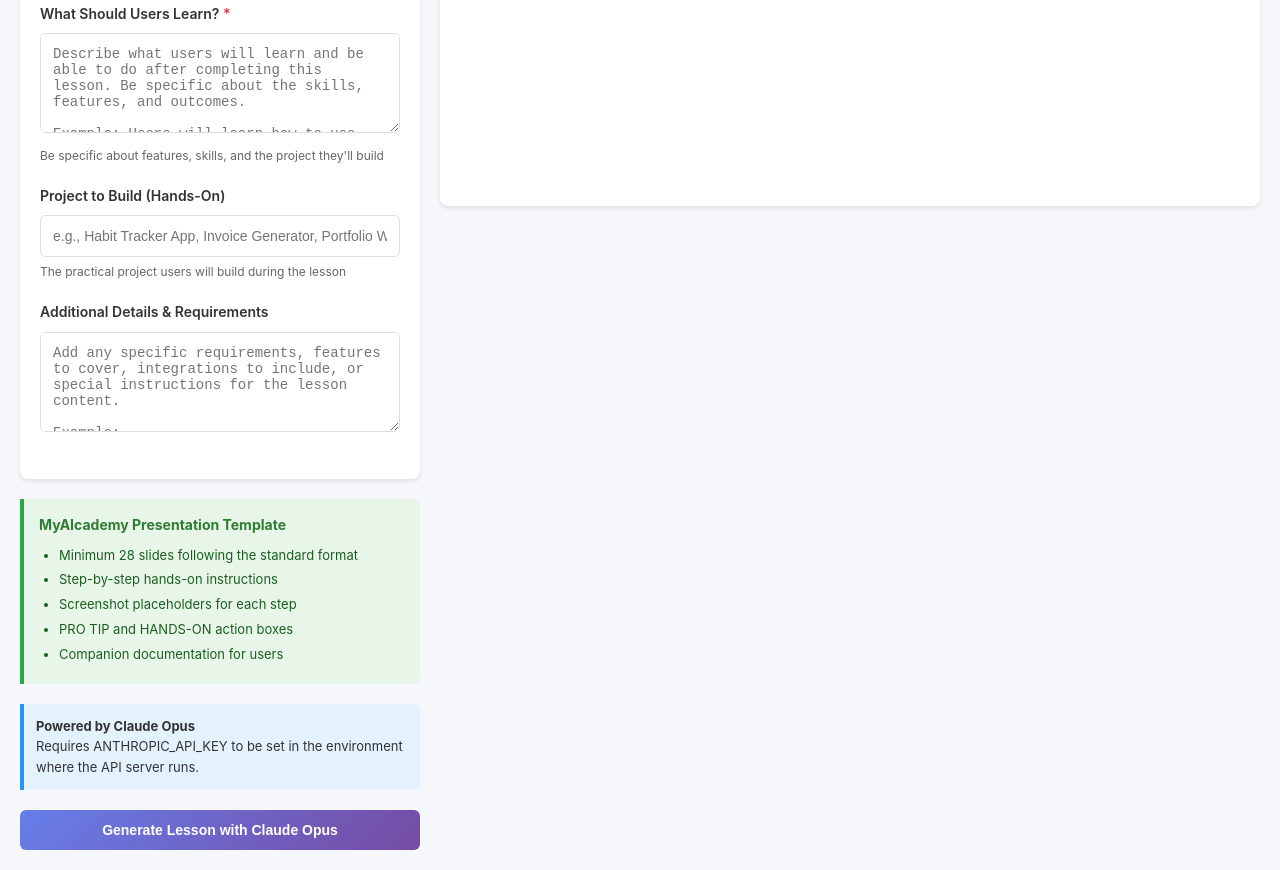
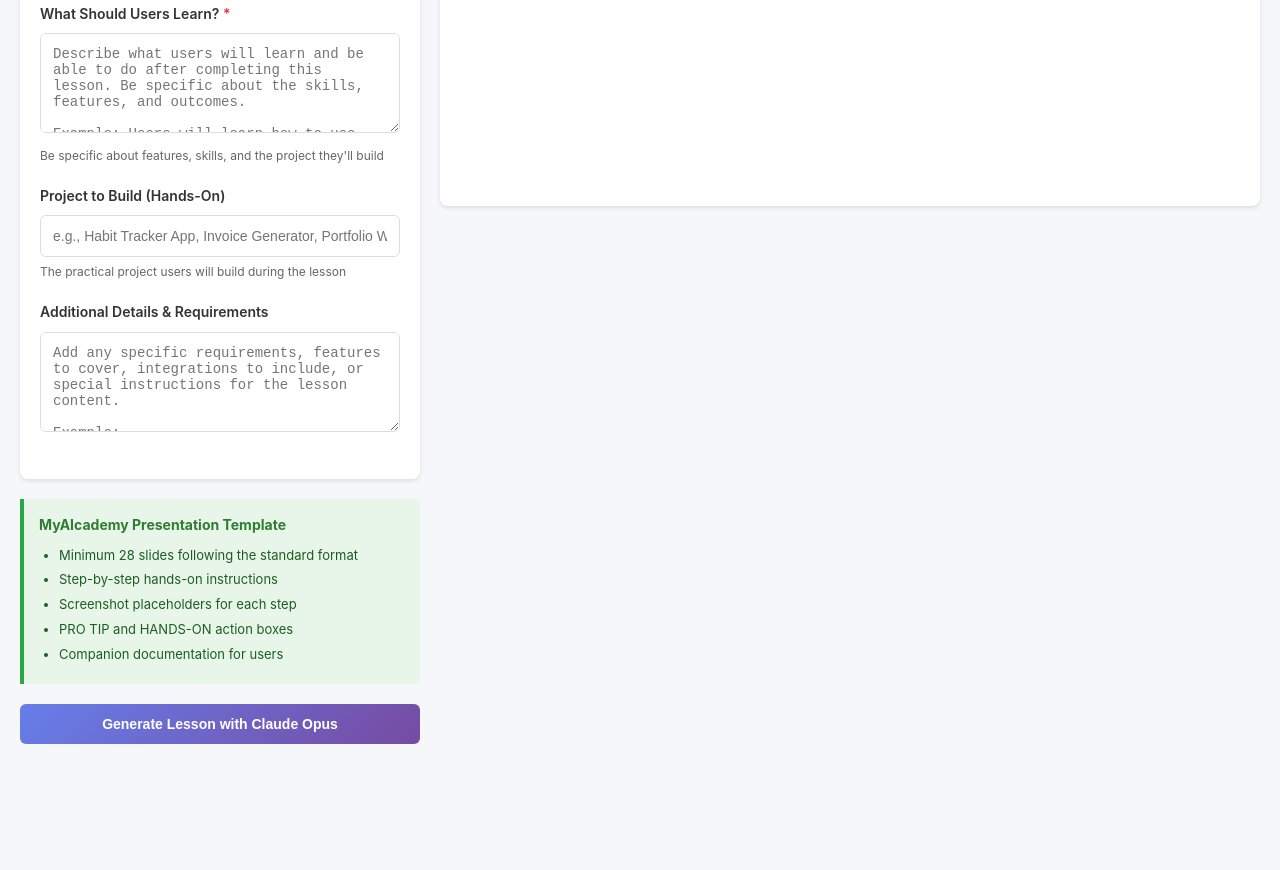
Before and after one commit to malikamalik/myai-curriculum-engine, a website: page public/lesson-builder.html in a window 1280 px wide. Shown: the part 622-1492 px from the top of the page. After the commit the page ends 1386 px from the top, so only its background shows below. Drawn offline with nearby package versions, Linux system fonts and the light colour scheme.

Commit message:
Remove Claude Opus API key notice from UI

```diff
--- a/public/lesson-builder.html
+++ b/public/lesson-builder.html
@@ -566,11 +566,6 @@ Example:
             <li>PRO TIP and HANDS-ON action boxes</li>
             <li>Companion documentation for users</li>
           </ul>
-        </div>
-
-        <div style="background: #e3f2fd; border-left: 4px solid #2196f3; padding: 12px; border-radius: 0 6px 6px 0; margin-bottom: 20px; font-size: 13px;">
-          <strong>Powered by Claude Opus</strong><br>
-          Requires ANTHROPIC_API_KEY to be set in the environment where the API server runs.
         </div>
 
         <button class="btn btn-primary" id="generate-btn" onclick="generateLesson()">
```
